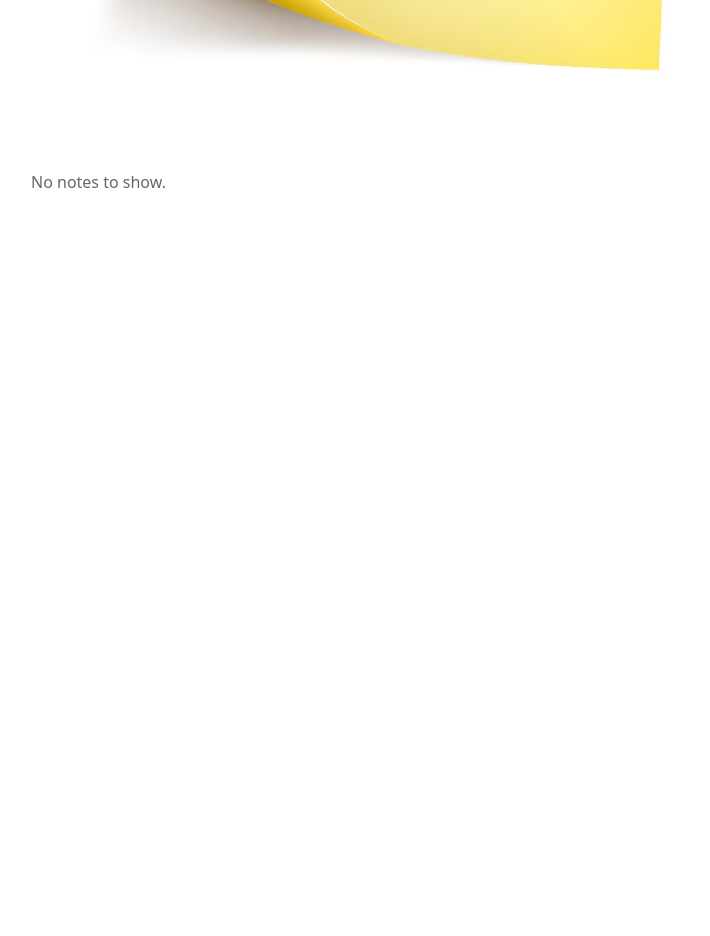
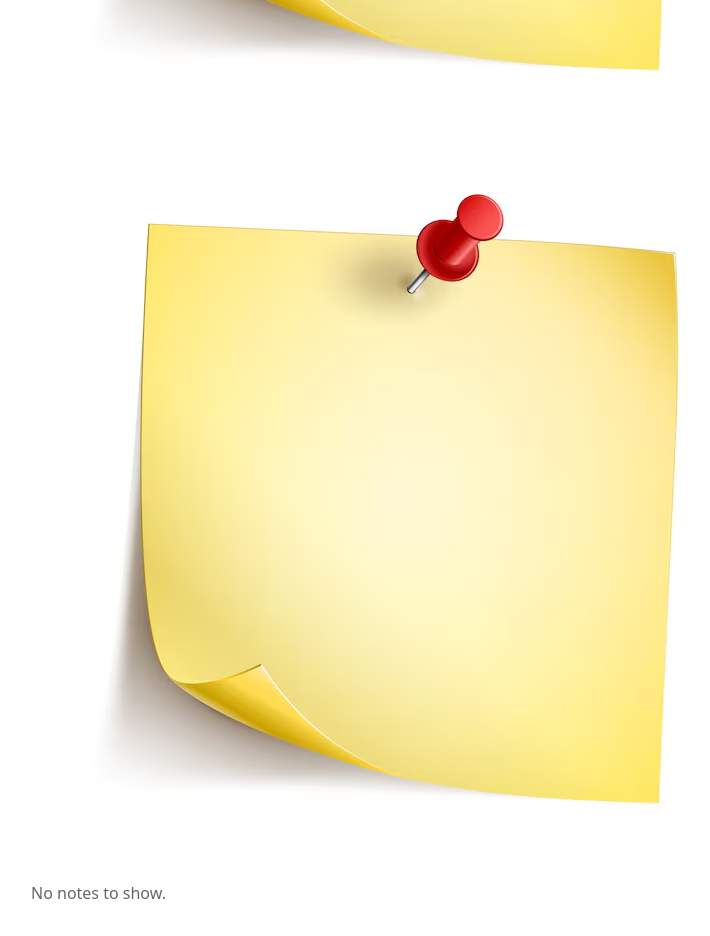
Before and after one commit to adamwillerton/ADT-AppDev-ExampleReactNotesApp-LazyLoad, a React (Vite) app in the folder notes-app/: page / in a window 1280 px wide. Shown: the part 760-1696 px from the top of the page, without its empty margins (249-959 px from the left). Before the commit the page ends 985 px from the top, so only its background shows below. Built offline with nearby package versions, Linux system fonts and the light colour scheme.

Commit message:
Update App.jsx

```diff
--- a/notes-app/src/App.jsx
+++ b/notes-app/src/App.jsx
@@ -61,7 +61,7 @@ export default function App() {
       </div>
 
       <img src={note} alt="" />
-      <img src={notes} alt="" />
+      <img src={note} alt="" />
 
       <ul style={{ listStyle: 'none', padding: 0, marginTop: 16 }}>
         {filtered.map(n => (
```
